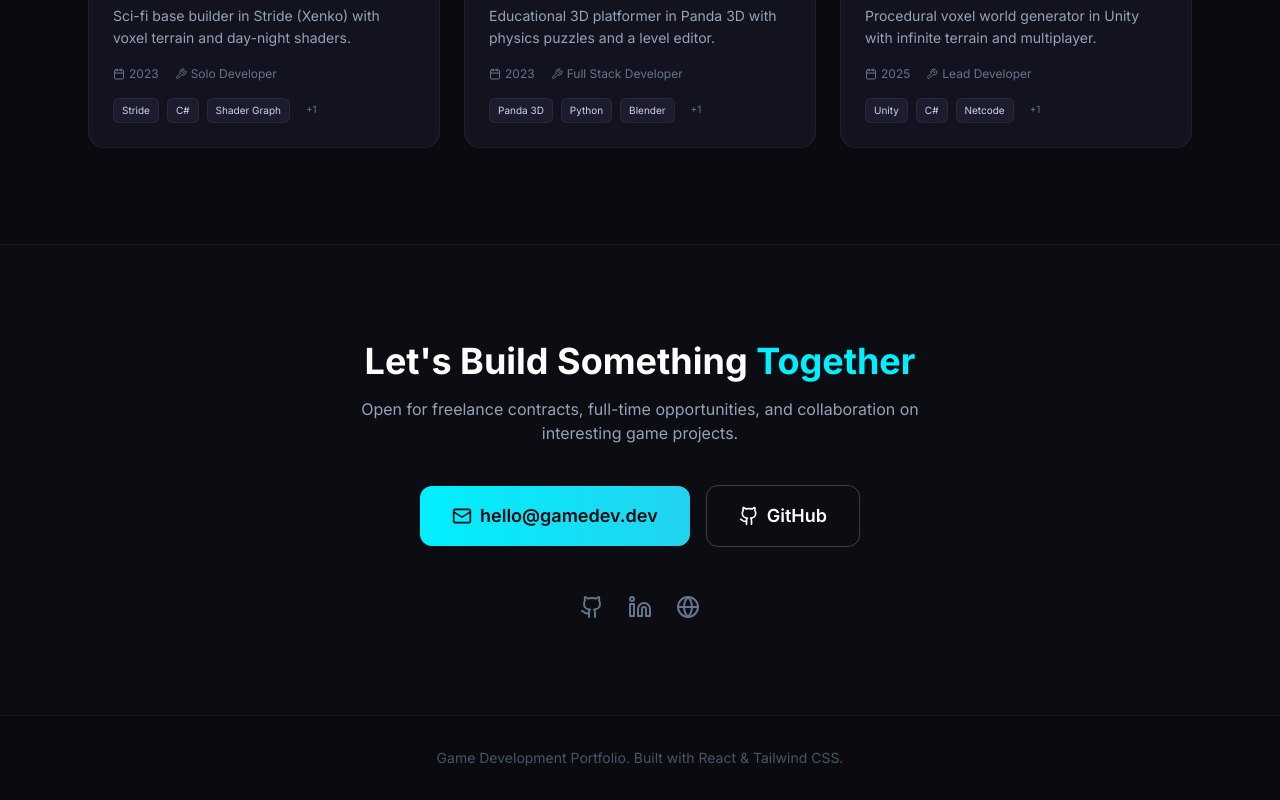
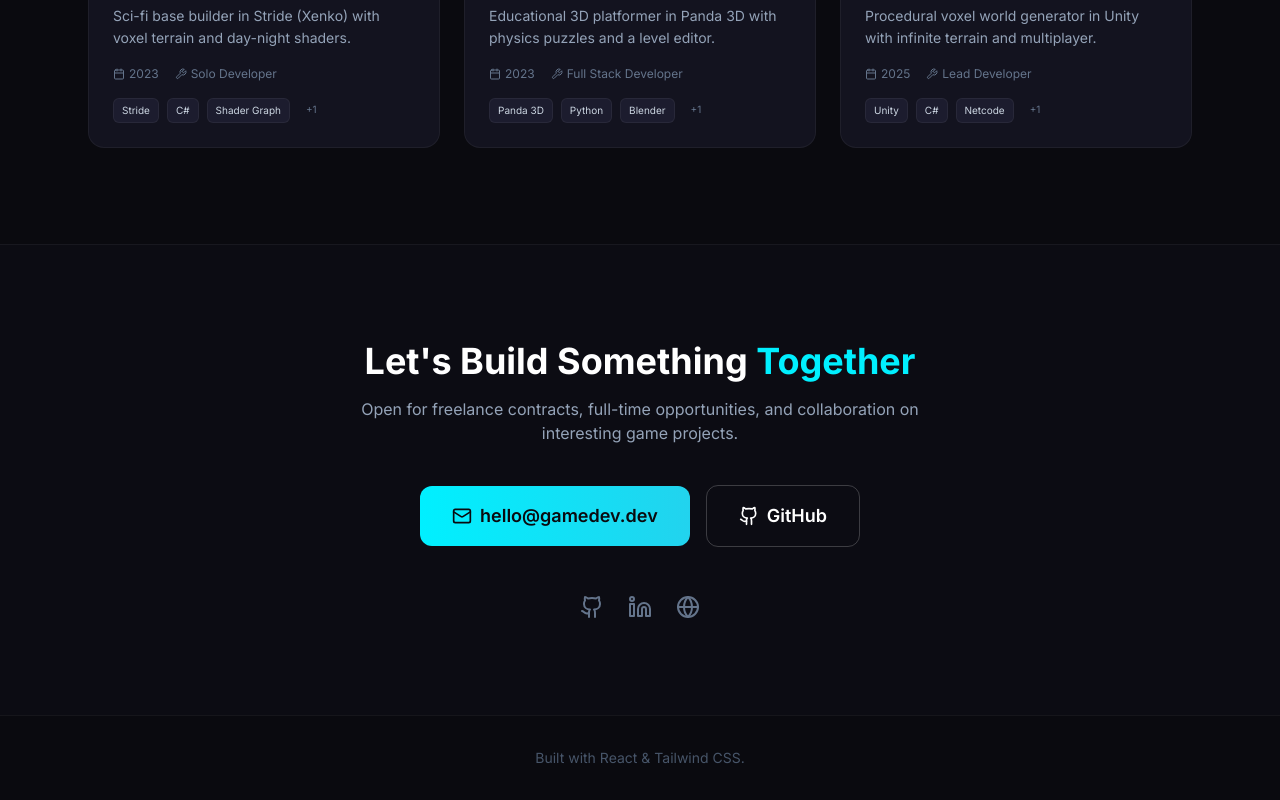
Before and after one commit to iyaseamandla-pixel/game-dev-portfolio, a React (Vite) app: page / in a window 1280 px wide. Shown: the part 3029-3829 px from the top of the page. Built offline with nearby package versions, Linux system fonts and the light colour scheme.

Commit message:
Remove 'Game Development Portfolio' from footer tagline

```diff
--- a/src/App.jsx
+++ b/src/App.jsx
@@ -495,7 +495,7 @@ function App() {
 
       {/* Footer */}
       <footer className="py-8 border-t border-white/5 text-center text-sm text-slate-600">
-        <p> Game Development Portfolio. Built with React & Tailwind CSS.</p>
+        <p>Built with React & Tailwind CSS.</p>
       </footer>
     </div>
   )
```
